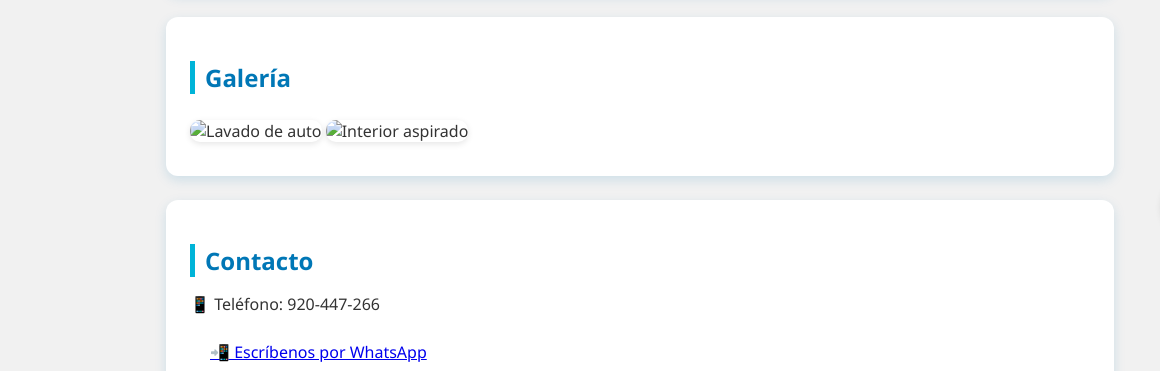
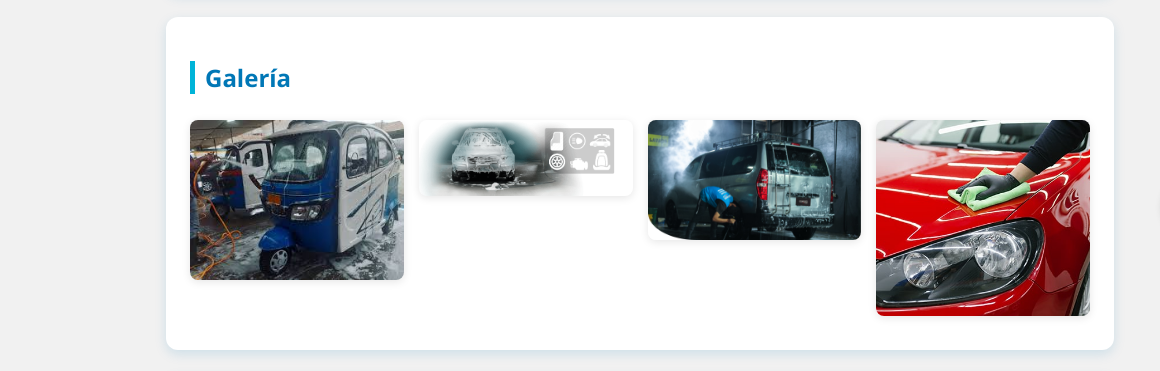
Before and after one commit to Davidcr2/carwash-gere, a plain HTML site: page index.html in a window 1280 px wide. Shown: the part 539-910 px from the top of the page, 0-1160 px from the left. Drawn offline with Linux system fonts and the light colour scheme.

Commit message:
Galería en cuadrícula agregada

```diff
--- a/index.html
+++ b/index.html
@@ -24,8 +24,12 @@
 
   <section id="galeria">
     <h2>Galería</h2>
-    <img src="img/lavado1.jpg" alt="Lavado de auto" />
-    <img src="img/lavado2.jpg" alt="Interior aspirado" />
+    <div class="galeria-grid">
+      <img src="img/mototaxi.jpeg" alt="Lavado de mototaxi" />
+      <img src="img/auto.png" alt="Lavado de auto" />
+      <img src="img/minivan.png" alt="Lavado de minivan" />
+      <img src="img/lavado final.jpg" alt="Lavado finalizado" />
+    </div>
   </section>
 
   <section id="contacto">
--- a/styles.css
+++ b/styles.css
@@ -97,3 +97,20 @@ a {
   height: 100%;
   border-radius: 50%;
 }
+
+.galeria-grid {
+  display: grid;
+  grid-template-columns: repeat(auto-fit, minmax(200px, 1fr));
+  gap: 15px;
+}
+
+.galeria-grid img {
+  width: 100%;
+  border-radius: 8px;
+  box-shadow: 0 2px 8px rgba(0, 0, 0, 0.1);
+  transition: transform 0.3s ease;
+}
+
+.galeria-grid img:hover {
+  transform: scale(1.03);
+}
```
Also changed, not shown: img/auto.png (added), img/lavado final.jpg (added), img/minivan.png (added), img/mototaxi.jpeg (added).
